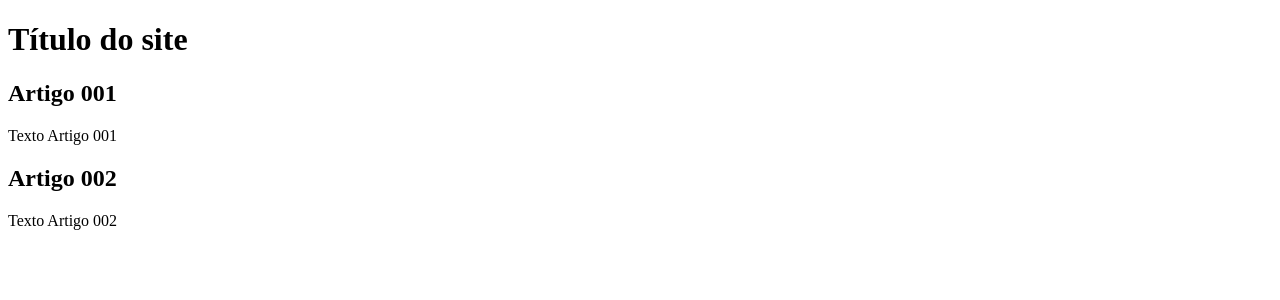
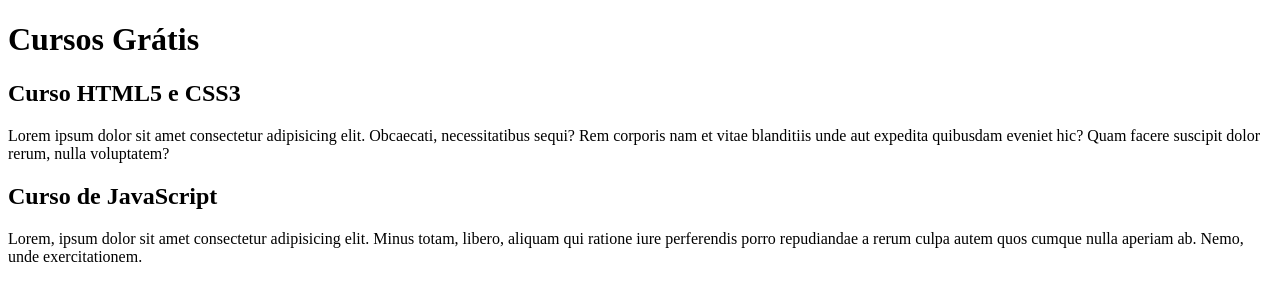
Before and after one commit to Gustavo-Victor/Projeto-Site, a plain HTML site: page index.html in a window 1280 px wide. Drawn offline with Linux system fonts and the light colour scheme.

Commit message:
Conteúdo
Comecei a escrever conteúdo

```diff
--- a/index.html
+++ b/index.html
@@ -9,15 +9,15 @@
     <body>
         <main>
             <header>
-                <h1>Título do site</h1>
+                <h1>Cursos Grátis</h1>
             </header>
             <article>
-                <h2>Artigo 001</h2>
-                <p>Texto Artigo 001 </p>
+                <h2>Curso HTML5 e CSS3</h2>
+                <p>Lorem ipsum dolor sit amet consectetur adipisicing elit. Obcaecati, necessitatibus sequi? Rem corporis nam et vitae blanditiis unde aut expedita quibusdam eveniet hic? Quam facere suscipit dolor rerum, nulla voluptatem?</p>
             </article>
             <article>
-                <h2>Artigo 002</h2>
-                <p>Texto Artigo 002</p>
+                <h2>Curso de JavaScript</h2>
+                <p>Lorem, ipsum dolor sit amet consectetur adipisicing elit. Minus totam, libero, aliquam qui ratione iure perferendis porro repudiandae a rerum culpa autem quos cumque nulla aperiam ab. Nemo, unde exercitationem.</p>
             </article>
         </main>
     </body>
```
